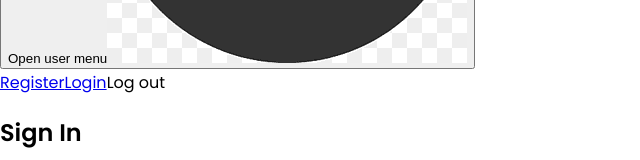
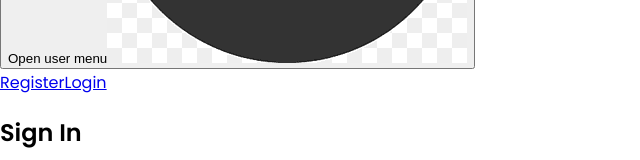
Before and after one commit to fatihbaydar/movie-app, a React (Create React App) app: page /login in a window 1280 px wide. Both pictures are taken after a click on the button "Open user menu". Shown: the part 350-510 px from the top of the page, without its empty margins (0-640 px from the left). Built offline with nearby package versions, Linux system fonts and the light colour scheme; no server answers.

Commit message:
show icons

```diff
--- a/src/components/Navbar.jsx
+++ b/src/components/Navbar.jsx
@@ -12,11 +12,10 @@ import avatar from "../assets/icons/avatar.png";
 import { useAuthContext } from "../context/AuthProvider";
 
 export default function Navbar() {
-  const {logOut, currentUser} = useAuthContext()
+  const { logOut, currentUser } = useAuthContext();
   // const currentUser = { displayName: "Baydar" };
   return (
     <>
-
       <Disclosure
         as="nav"
         className="bg-neutral-100 dark:bg-gray-900 dark:text-white fixed top-0 w-full z-3"
@@ -50,6 +49,8 @@ export default function Navbar() {
                   transition
                   className="absolute right-0 z-10 mt-2 w-48 origin-top-right rounded-md bg-white py-1 shadow-lg ring-1 ring-black ring-opacity-5 transition focus:outline-none data-[closed]:scale-95 data-[closed]:transform data-[closed]:opacity-0 data-[enter]:duration-100 data-[leave]:duration-75 data-[enter]:ease-out data-[leave]:ease-in"
                 >
+                  {!currentUser && (
+                    <>
                       <MenuItem>
                         <Link
                           to="/register"
@@ -66,11 +67,19 @@ export default function Navbar() {
                           Login
                         </Link>
                       </MenuItem>
+                    </>
+                  )}
+
+                  {currentUser && (
                     <MenuItem>
-                  <span onClick={logOut} className="block px-4 py-2 text-sm text-gray-700 data-[focus]:bg-gray-100 cursor-pointer">
+                      <span
+                        onClick={logOut}
+                        className="block px-4 py-2 text-sm text-gray-700 data-[focus]:bg-gray-100 cursor-pointer"
+                      >
                         Log out
                       </span>
                     </MenuItem>
+                  )}
                 </MenuItems>
               </Menu>
             </div>
```
Lines whose indentation alone changed are shown as unchanged.
